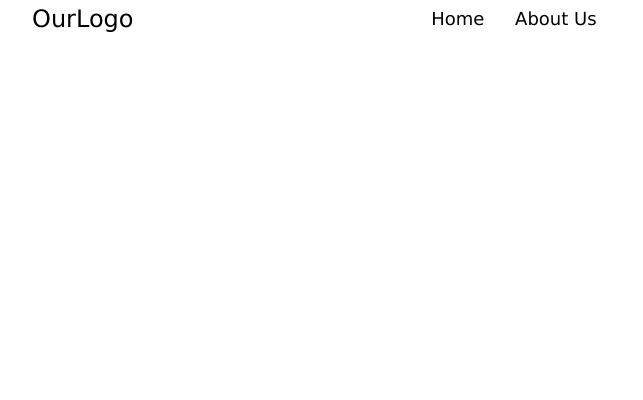
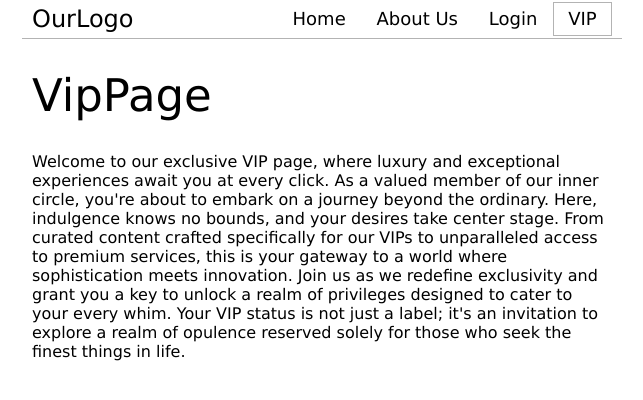
Before and after one commit to MariusAskelovic/12_react_context_api_formik, a React (Vite) app: page /vip in a window 1280 px wide. Shown: the top 400 px of the page, without its empty margins (318-961 px from the left). Built offline with nearby package versions, Linux system fonts and the light colour scheme.

Commit message:
styled form

```diff
--- a/src/App.jsx
+++ b/src/App.jsx
@@ -2,6 +2,8 @@ import { Route, Routes } from 'react-router-dom';
 import AboutPage from './pages/AboutPage';
 import HomePage from './pages/HomePage';
 import Header from './components/layout/Header';
+import VipPage from './pages/VipPage';
+import LoginPage from './pages/LoginPage';
 
 export default function App() {
   return (
@@ -10,6 +12,8 @@ export default function App() {
       <Routes>
         <Route path='/' element={<HomePage />} />
         <Route path='/about' element={<AboutPage />} />
+        <Route path='/login' element={<LoginPage />} />
+        <Route path='/vip' element={<VipPage />} />
       </Routes>
     </div>
   );
--- a/src/components/layout/Header.jsx
+++ b/src/components/layout/Header.jsx
@@ -7,6 +7,8 @@ const HeaderContainer = styled(Wrap)`
   justify-content: space-between;
   gap: 15px;
   align-items: center;
+  margin-bottom: 30px;
+  border-bottom: 1px solid #b3b3b3;
 `;
 
 const Logo = styled(Link)`
@@ -35,6 +37,8 @@ export default function Header() {
       <Nav>
         <OneLink to={'/'}>Home</OneLink>
         <OneLink to={'/about'}>About Us</OneLink>
+        <OneLink to={'/login'}>Login</OneLink>
+        <OneLink to={'/vip'}>VIP</OneLink>
       </Nav>
     </HeaderContainer>
   );
--- /dev/null
+++ b/src/pages/LoginPage.jsx
@@ -0,0 +1,36 @@
+import { styled } from 'styled-components';
+import Wrap from '../styled/Wrap.styled';
+
+const Title = styled.h1`
+  font-size: 36px;
+  font-weight: 500;
+`;
+
+const Input = styled.input`
+  font-size: 16px;
+  padding: 0.3em 0.8em;
+  border-radius: 4px;
+  border: 1px solid #777;
+  display: block;
+  max-width: 300px;
+  margin-bottom: 10px;
+`;
+const SubmitBtn = styled.button.attrs({
+  type: 'submit',
+})`
+  background-color: #333;
+  color: white;
+`;
+
+export default function LoginPage() {
+  return (
+    <Wrap>
+      <Title>LoginPage</Title>
+      <form>
+        <Input type='text' placeholder='Email' id='email' />
+        <Input type='password' placeholder='Password' id='password' />
+        <SubmitBtn>Login</SubmitBtn>
+      </form>
+    </Wrap>
+  );
+}
--- /dev/null
+++ b/src/pages/VipPage.jsx
@@ -0,0 +1,27 @@
+import { styled } from 'styled-components';
+import Wrap from '../styled/Wrap.styled';
+
+const Title = styled.h1`
+  font-size: 45px;
+  font-weight: 500;
+`;
+export default function VipPage() {
+  return (
+    <Wrap>
+      <Title>VipPage</Title>
+      <p>
+        Welcome to our exclusive VIP page, where luxury and exceptional
+        experiences await you at every click. As a valued member of our inner
+        circle, you&apos;re about to embark on a journey beyond the ordinary.
+        Here, indulgence knows no bounds, and your desires take center stage.
+        From curated content crafted specifically for our VIPs to unparalleled
+        access to premium services, this is your gateway to a world where
+        sophistication meets innovation. Join us as we redefine exclusivity and
+        grant you a key to unlock a realm of privileges designed to cater to
+        your every whim. Your VIP status is not just a label; it&apos;s an
+        invitation to explore a realm of opulence reserved solely for those who
+        seek the finest things in life.
+      </p>
+    </Wrap>
+  );
+}
```
